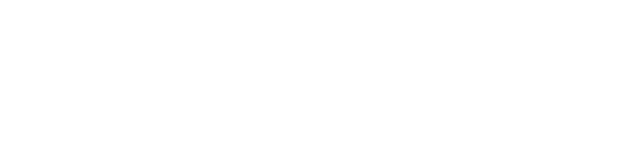
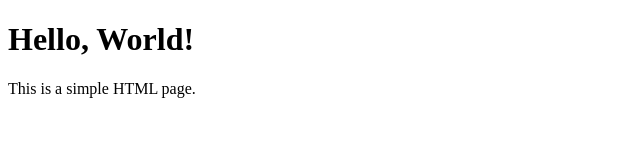
Before and after one commit to Arshia-14-2026/fork-and-clone, a plain HTML site: page index.html in a window 1280 px wide. Shown: the whole page, without its empty margins (0-640 px from the left). Drawn offline with Linux system fonts and the light colour scheme.

Commit message:
add a new tag

```diff
--- a/index.html
+++ b/index.html
@@ -6,6 +6,7 @@
 
 </head>
 <body>
-
+    <h1>Hello, World!</h1>
+    <p>This is a simple HTML page.</p>
 </body>
 </html>
```
